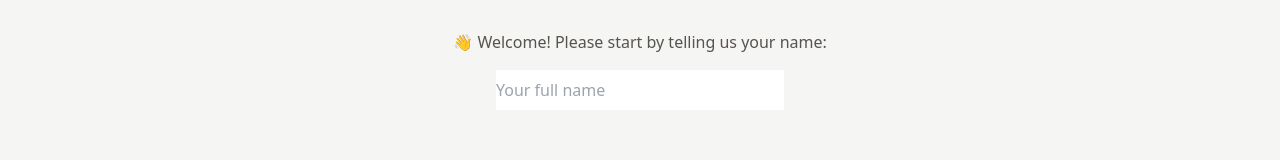
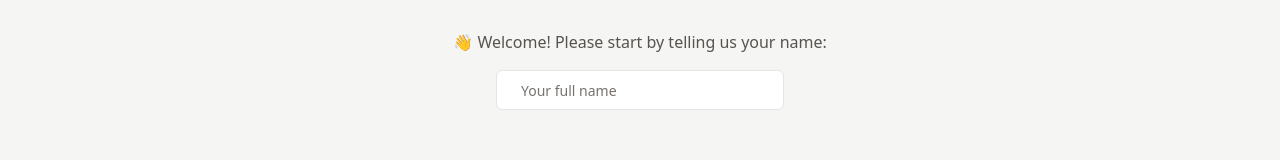
Before and after one commit to G3RGES/fast-react-pizza, a React (Vite) app: page / in a window 1280 px wide. Shown: the part 199-359 px from the top of the page. Built offline with nearby package versions, Linux system fonts and the light colour scheme.

Commit message:
Update CreateUser.jsx

```diff
--- a/src/features/user/CreateUser.jsx
+++ b/src/features/user/CreateUser.jsx
@@ -1,4 +1,5 @@
 import { useState } from "react";
+import Button from "../../ui/Button";
 
 function CreateUser() {
   const [username, setUsername] = useState("");
@@ -14,7 +15,7 @@ function CreateUser() {
       </p>
 
       <input
-        className="h-10 w-72"
+        className="input mb-8 h-10 w-72"
         type="text"
         placeholder="Your full name"
         value={username}
@@ -23,7 +24,7 @@ function CreateUser() {
 
       {username !== "" && (
         <div>
-          <button>Start ordering</button>
+          <Button>Start ordering</Button>
         </div>
       )}
     </form>
```
